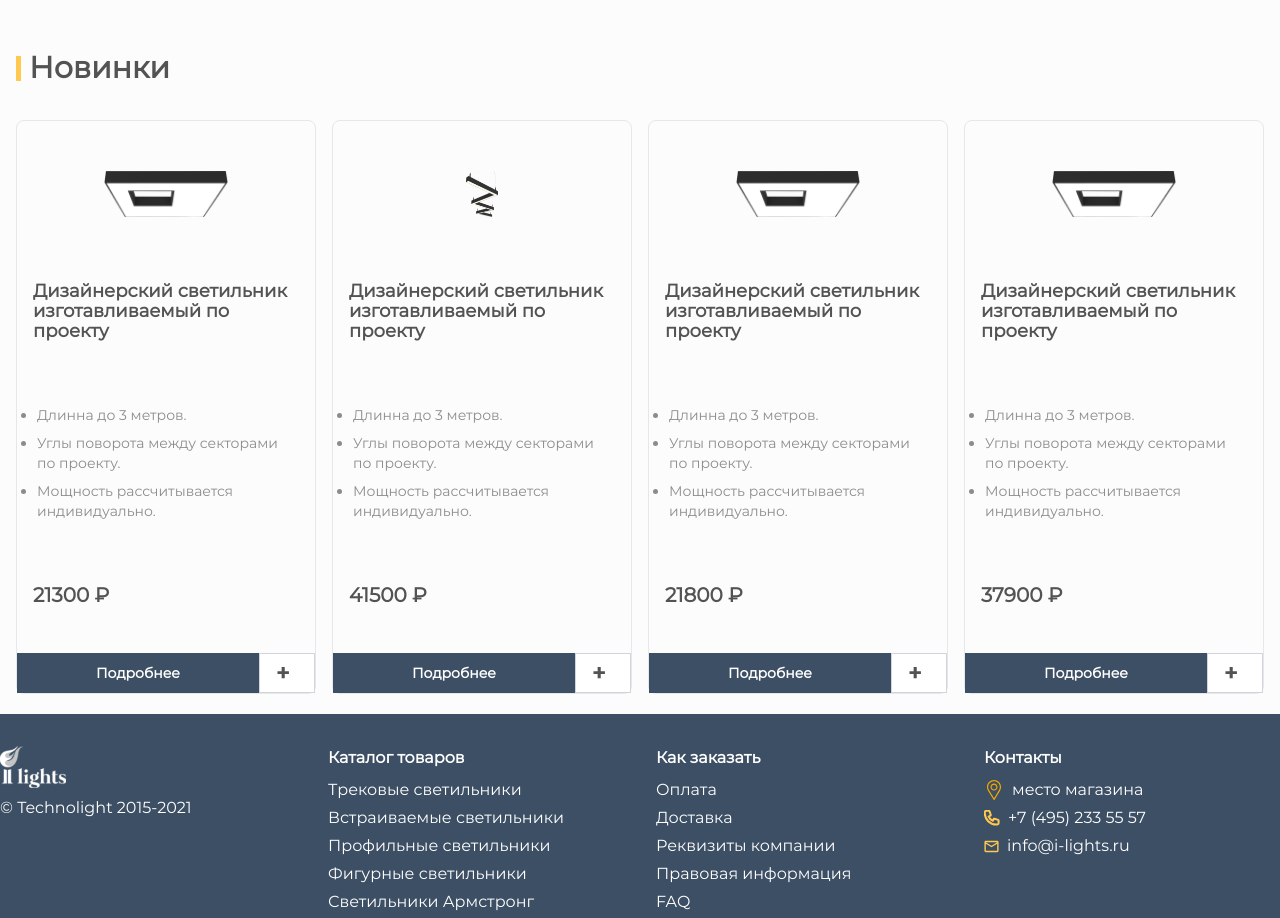
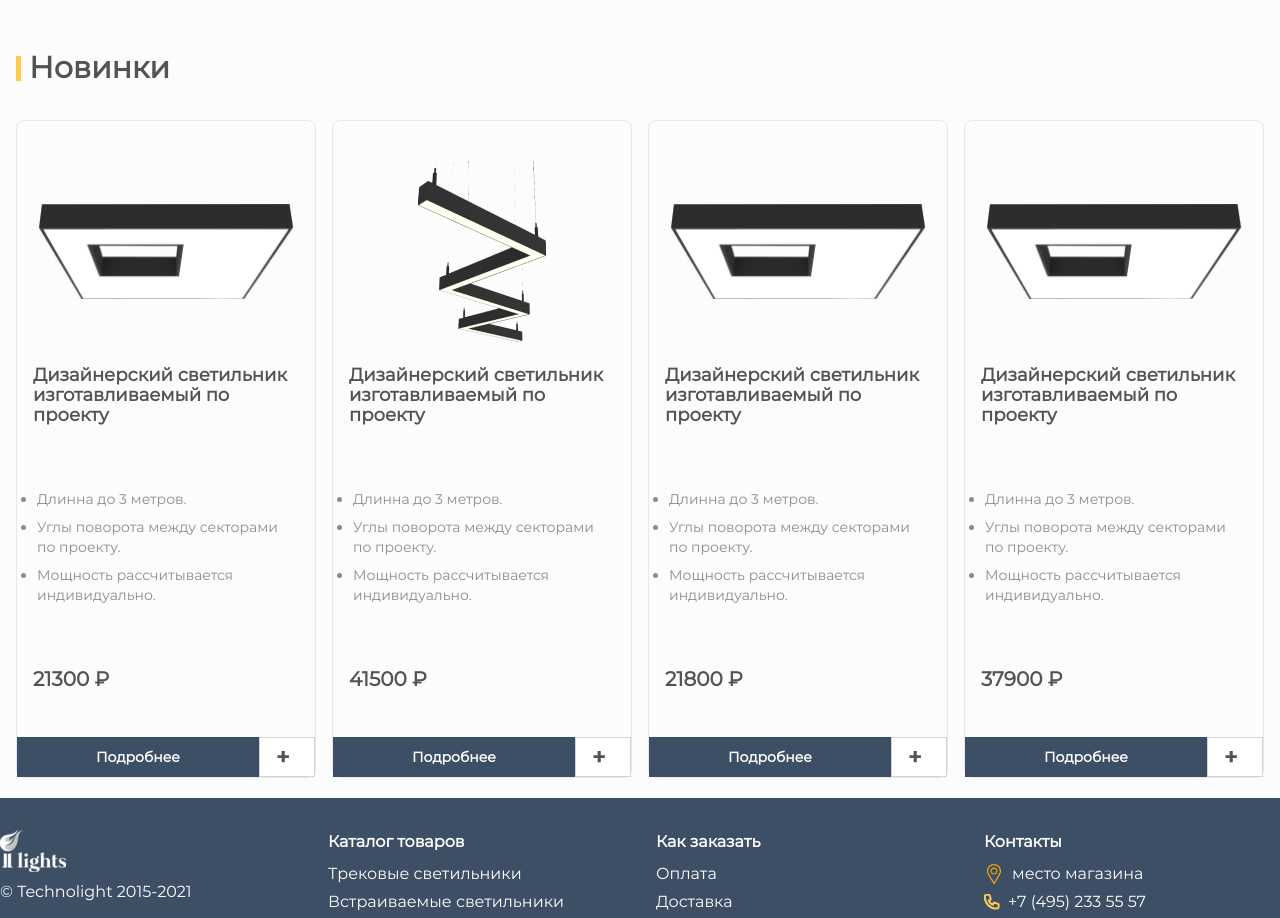
Before and after one commit to 89811421793/lamps, a Next.js app: page / in a window 1280 px wide. Shown: the part 1660-2578 px from the top of the page. Built offline with nearby package versions, Linux system fonts and the light colour scheme.

Commit message:
tailwind классы к карточкам

```diff
--- a/src/app/components/Card.tsx
+++ b/src/app/components/Card.tsx
@@ -11,11 +11,11 @@ type CardProps = {
 const Card: React.FC<CardProps> = ({ url, title, price, id, features = [] }) => {
     return (
         <div className="border rounded-lg flex flex-col h-full space-y-8 mx-0">
-            <div className="flex justify-center items-center h-24 mb-4 pt-[50px]">
+            <div className="flex justify-center items-center h-24 mb-4 pt-[180px]">
                 {url.includes('prod1') ? (
-                    <img src={url} alt={title} className="w-[256px] h-full object-contain rounded-t-lg" />
+                    <img src={url} alt={title} className="w-[256px] h-[96px] object-contain rounded-t-lg mb-[100px]" />
                 ) : (
-                    <img src={url} alt={title} className="w-[128px] h-full object-contain rounded-t-lg" />
+                    <img src={url} alt={title} className="w-[128px] h-[181px] object-contain rounded-t-lg mb-[100px]" />
                 )}
             </div>
             <h1 className="text-darkgrey font-bold text-lg leading-5 mb-4 p-4">{title}</h1>
```
